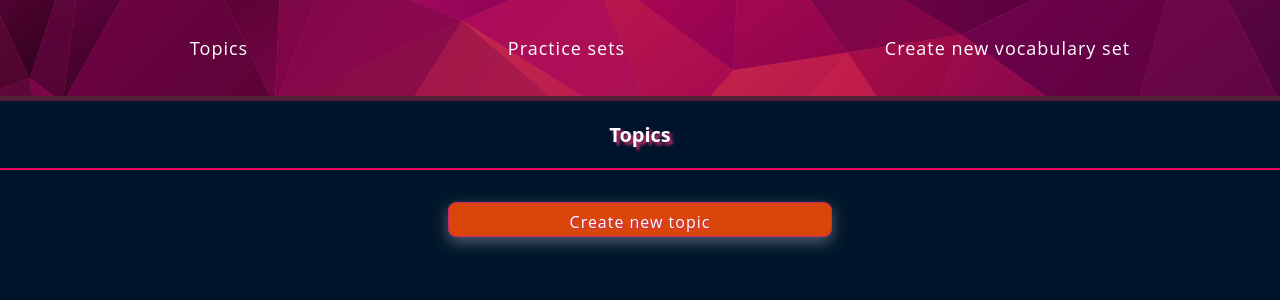
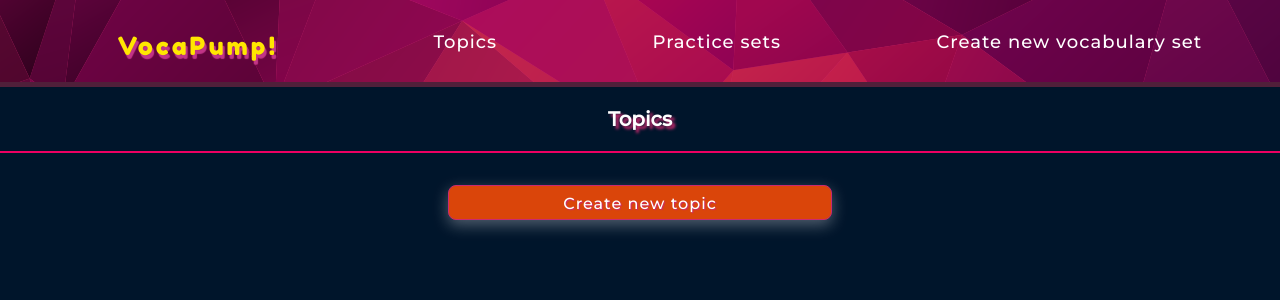
Before and after one commit to KiselevaOlga/vocapump, a React (Create React App) app: page /topics in a window 1280 px wide. Shown: the top 300 px of the page. Built offline with nearby package versions, Linux system fonts and the light colour scheme.

Commit message:
finalizing css

```diff
--- a/public/index.css
+++ b/public/index.css
@@ -5,11 +5,13 @@ TEXT(IVORY WHITE RO WHITE): #CCCCCC OR #FFFFFF
 NAVBAR(BERRY PINK): #CB296F
 ACCENTS (TEAL BLUE): #14A098
 */
+@import url('https://fonts.googleapis.com/css2?family=Fredoka+One&family=Montserrat:wght@500&display=swap');
 
 * {
     font-family: "Open Sans", sans-serif;
     box-sizing: border-box;
     font-size: 16px;
+    font-family: 'Montserrat', sans-serif;
 }
 
 html,
@@ -22,7 +24,7 @@ nav {
     background: #CB296F;
     background-image: url('./background2.png');
     background-repeat: repeat;
-    padding: 20px 20px;
+    padding-top: 15px;
     border-bottom: 5px solid #501F3A;
 }
 nav ul {
@@ -44,6 +46,16 @@ nav a {
 nav a:hover{
     font-size: 20px;
 }
+
+.app-name{
+    font-size: 25px;
+    letter-spacing: 3px;
+    color: #ffe600;
+    font-family: 'Fredoka One', cursive !important;
+    text-shadow: 2px 4px 1px rgba(236, 75, 169, 0.692);
+    padding-bottom: 5px;
+}
+
 .center {
     display: block;
     text-align: center;
--- a/src/app/App.js
+++ b/src/app/App.js
@@ -21,6 +21,9 @@ export default function App () {
     <Router>
       <nav data-testid="navbar">
         <ul>
+          <li className='app-name'>
+            VocaPump!
+          </li>
           <li>
             <NavLink to={ROUTES.topicsRoute()}
               activeClassName="active"
```
